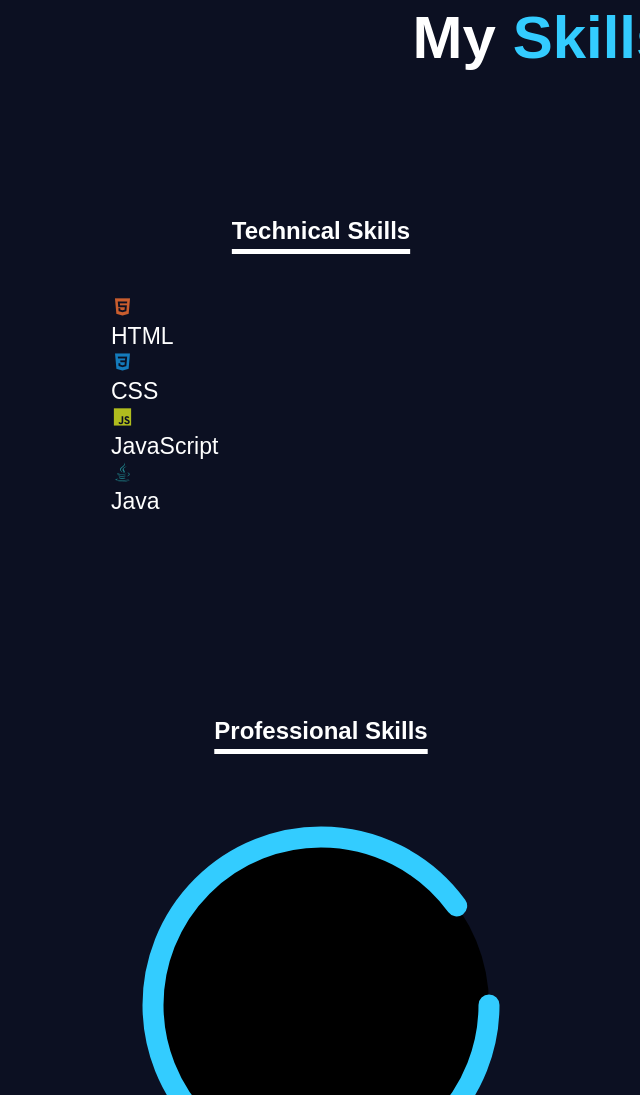
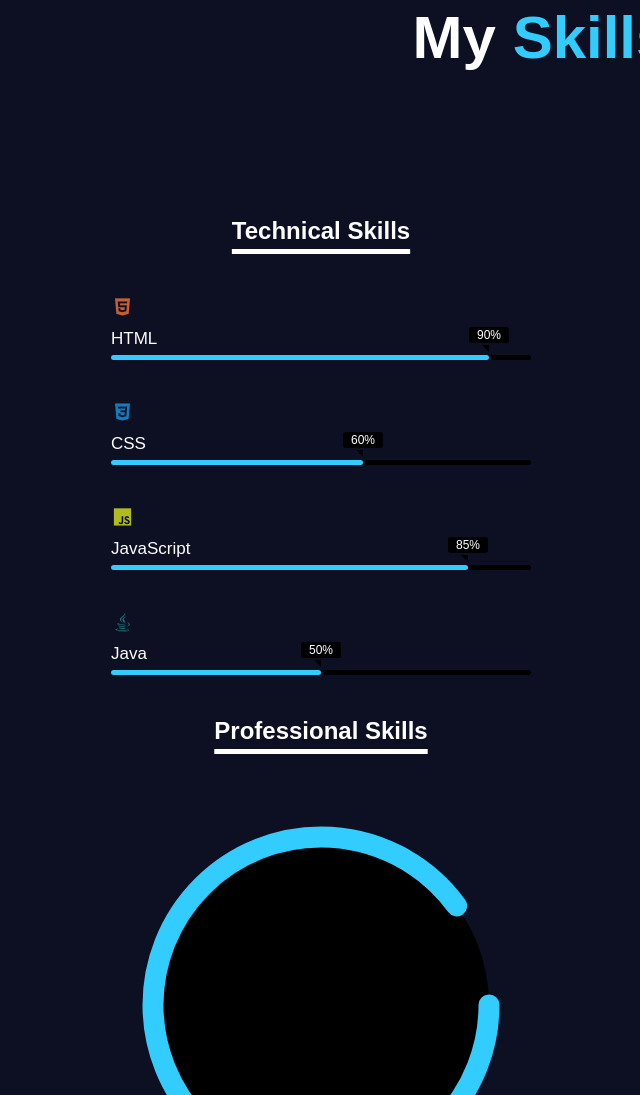
Before and after one commit to prachi121203/portfio-Website, a plain HTML site: page index.html in a window 1280 px wide. Shown: the part 2288-3383 px from the top of the page, without its empty margins (99-739 px from the left). Drawn offline with nearby package versions, Linux system fonts and the light colour scheme; a script that the page names is missing.

Commit message:
Update style.css

```diff
--- a/style.css
+++ b/style.css
@@ -383,36 +383,36 @@ section{
     font-size: 23px;
 }
 
-.Technical-bars .bar{
-    margin-top: 40px 0;
+.technical-bars .bar{
+    margin: 40px 0;
 }
 
-.Technical-bars .bar:first-child{
+.technical-bars .bar:first-child{
     margin-top: 0;
 }
 
-.Technical-bars .bar:last-child{
+.technical-bars .bar:last-child{
     margin-bottom: 0;
 }
 
-.Technical-bars .bar .info{
+.technical-bars .bar .info{
     margin-bottom: 5px;
 }
 
-.Technical-bars .bar .info span{
+.technical-bars .bar .info span{
     font-size: 17px;
     font-weight: 500;
     animation: showText 0.5s 1s linear forwards;
     opacity: 0;
 }
 
-.Technical-bars .bar .progress-line{
+.technical-bars .bar .progress-line{
     position: relative;
     border-radius: 10px;
     width: 100%;
     height: 5px;
     background-color: #000000;
-    animation:animate 1s cubic-bezier(1,0,0,5,1) forwards ;
+    animation:animate 1s cubic-bezier(1,0,0.5,1) forwards ;
     transform: scaleX(0);
     transform-origin:left;
 
@@ -422,12 +422,12 @@ section{
         transform: scaleX(1);
     }
 }
-.Technical-bars .bar .progress-line span{
+.technical-bars .bar .progress-line span{
     height: 100%;
     background-color: #3cf;
     position: absolute;
     border-radius: 10px;
-    animation:animate 1s 1s cubic-bezier(1,0,0,5,1) forwards ;
+    animation:animate 1s 1s cubic-bezier(1,0,0.5,1) forwards ;
     transform: scaleX(0);
     transform-origin: left;
 
```
